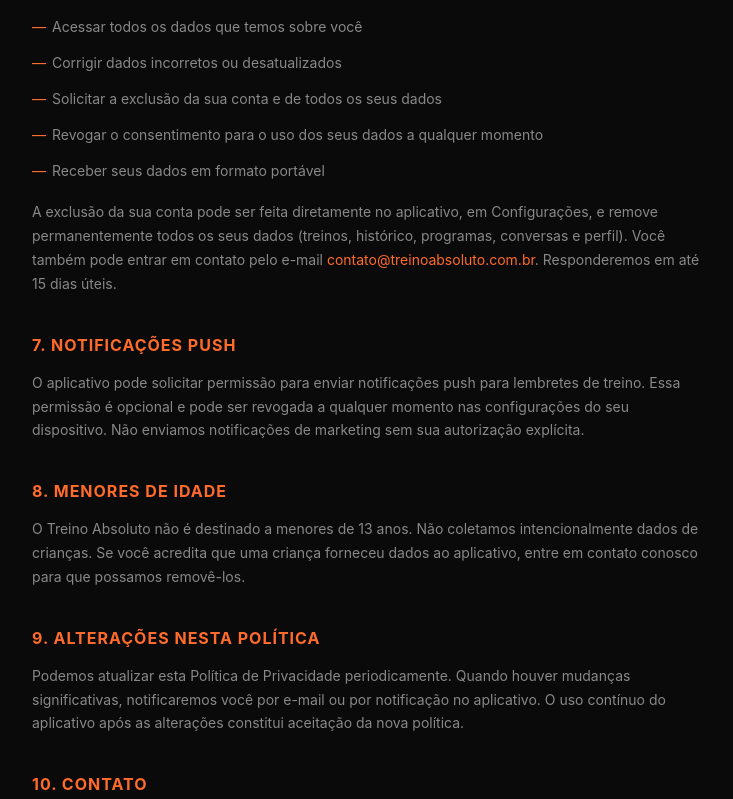
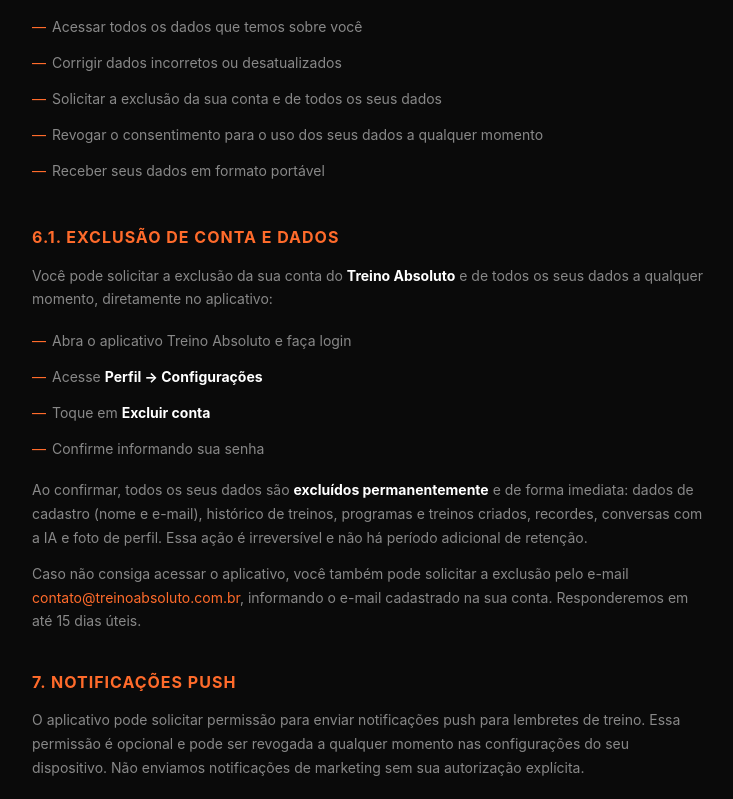
Before and after one commit to BrunoQE/treino-absoluto-privacy, a plain HTML site: page index.html in a window 1280 px wide. Shown: the part 3006-3805 px from the top of the page, without its empty margins (272-1005 px from the left). Drawn offline with Linux system fonts and the light colour scheme.

Commit message:
Update index.html

```diff
--- a/index.html
+++ b/index.html
@@ -170,7 +170,7 @@
         <ul>
             <li>Criar e gerenciar sua conta no aplicativo</li>
             <li>Registrar e exibir seu histórico de treinos e estatísticas</li>
-            <li>Gerar análises e sugestões personalizadas com Inteligência Artificial (Personal IA, Analytics IA e Chat com Personal IA)</li>
+            <li>Gerar análises e sugestões personalizadas com Inteligência Artificial (Personal IA, Analytics IA, Chat com Personal IA e Relatório PDF semanal)</li>
             <li>Calcular progresso, sequências (streaks), recordes pessoais e desafios</li>
             <li>Processar e gerenciar sua assinatura</li>
             <li>Enviar notificações de lembrete de treino (somente com sua autorização)</li>
@@ -180,9 +180,10 @@
         <h2>3. Inteligência Artificial</h2>
         <p>
             O Treino Absoluto utiliza a API da <strong style="color:#fff">Anthropic (Claude)</strong> para as funcionalidades
-            de Personal IA, Analytics IA e Chat com Personal IA. Para gerar análises e sugestões personalizadas, enviamos à API
-            os dados necessários do seu perfil e histórico de treino, como <strong style="color:#fff">seu primeiro nome</strong>,
-            objetivo, nível, grupos musculares trabalhados, cargas, frequência e recordes.
+            de Personal IA, Analytics IA, Chat com Personal IA e o Relatório PDF semanal. Para gerar análises e sugestões
+            personalizadas, enviamos à API os dados necessários do seu perfil e histórico de treino, como
+            <strong style="color:#fff">seu primeiro nome</strong>, objetivo, nível, grupos musculares trabalhados,
+            cargas, frequência e recordes.
         </p>
         <p>
             <strong style="color:#fff">Não enviamos à API de IA</strong> seu e-mail, sua senha, dados de pagamento
@@ -239,12 +240,27 @@
             <li>Revogar o consentimento para o uso dos seus dados a qualquer momento</li>
             <li>Receber seus dados em formato portável</li>
         </ul>
+        <!-- 6.1 EXCLUSÃO DE CONTA -->
+        <h2 id="exclusao-de-conta">6.1. Exclusão de conta e dados</h2>
         <p>
-            A exclusão da sua conta pode ser feita diretamente no aplicativo, em Configurações, e remove
-            permanentemente todos os seus dados (treinos, histórico, programas, conversas e perfil).
-            Você também pode entrar em contato pelo e-mail
-            <a href="mailto:contato@treinoabsoluto.com.br">contato@treinoabsoluto.com.br</a>.
-            Responderemos em até 15 dias úteis.
+            Você pode solicitar a exclusão da sua conta do <strong style="color:#fff">Treino Absoluto</strong>
+            e de todos os seus dados a qualquer momento, diretamente no aplicativo:
+        </p>
+        <ul>
+            <li>Abra o aplicativo Treino Absoluto e faça login</li>
+            <li>Acesse <strong style="color:#fff">Perfil &rarr; Configurações</strong></li>
+            <li>Toque em <strong style="color:#fff">Excluir conta</strong></li>
+            <li>Confirme informando sua senha</li>
+        </ul>
+        <p>
+            Ao confirmar, todos os seus dados são <strong style="color:#fff">excluídos permanentemente</strong>
+            e de forma imediata: dados de cadastro (nome e e-mail), histórico de treinos, programas e treinos criados,
+            recordes, conversas com a IA e foto de perfil. Essa ação é irreversível e não há período adicional de retenção.
+        </p>
+        <p>
+            Caso não consiga acessar o aplicativo, você também pode solicitar a exclusão pelo e-mail
+            <a href="mailto:contato@treinoabsoluto.com.br">contato@treinoabsoluto.com.br</a>, informando o e-mail
+            cadastrado na sua conta. Responderemos em até 15 dias úteis.
         </p>
         <!-- 7. NOTIFICAÇÕES -->
         <h2>7. Notificações push</h2>
```
